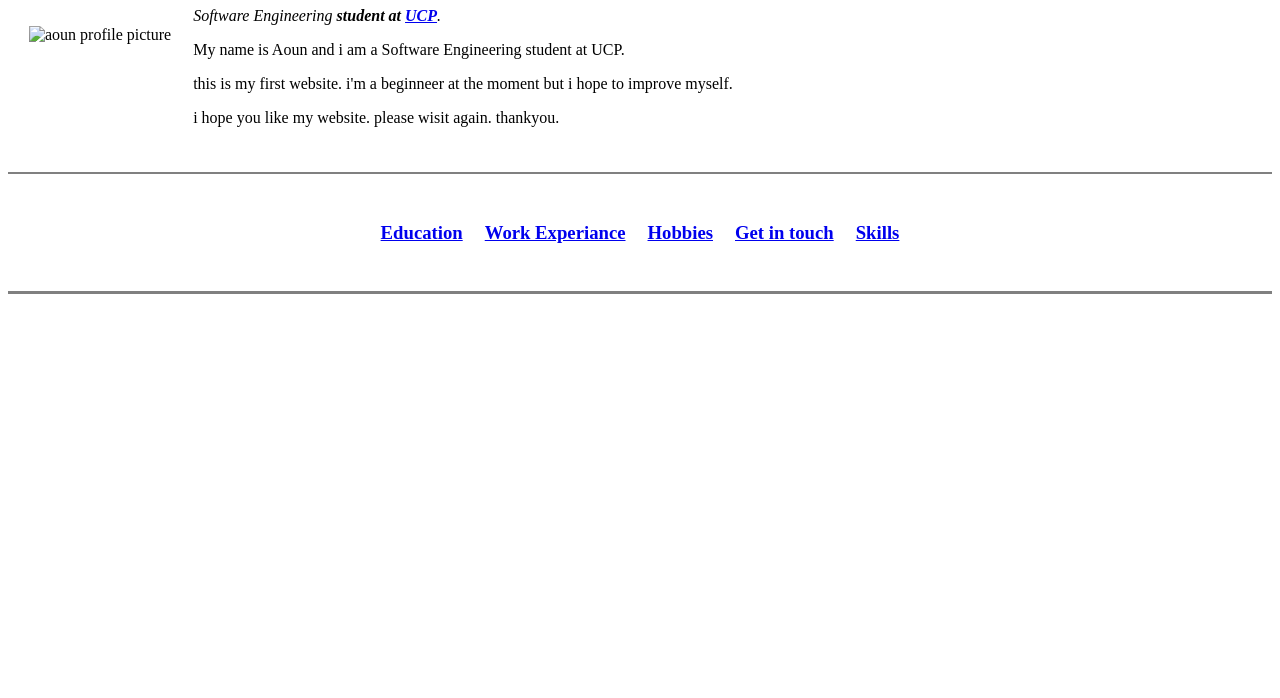
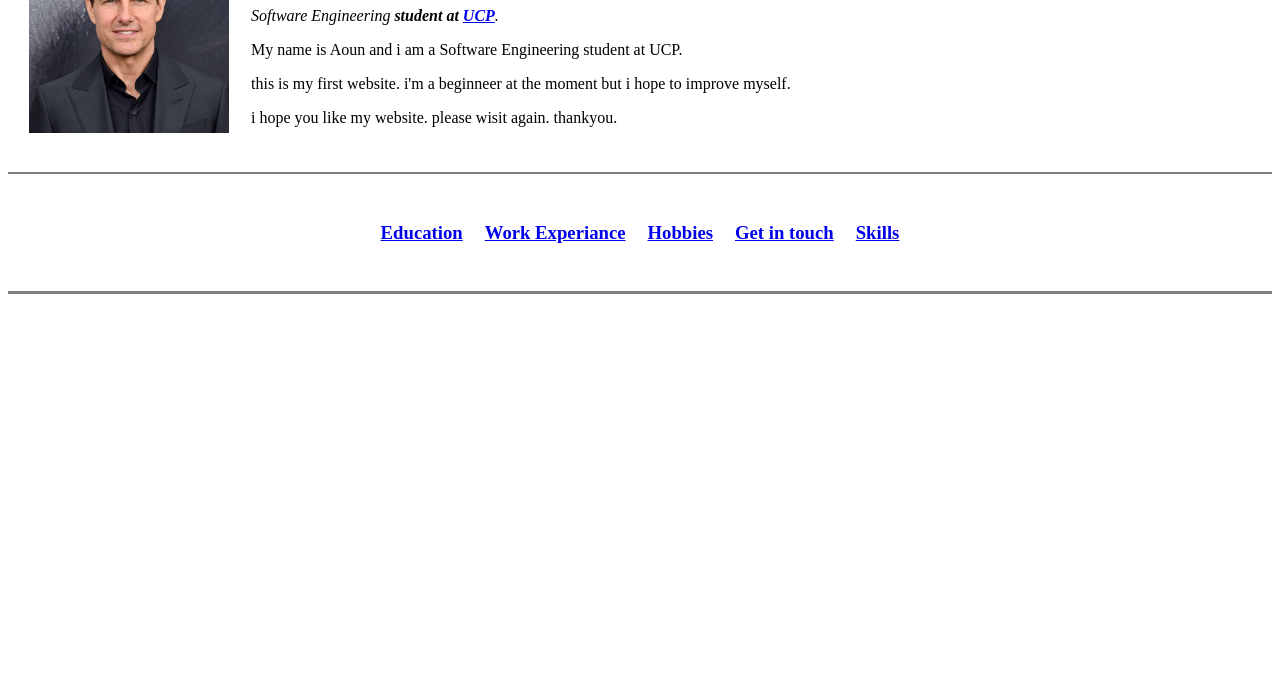
Before and after one commit to Aoun2686/cv, a plain HTML site: page index.html in a window 1280 px wide. Shown: the part 102-800 px from the top of the page. Drawn offline with Linux system fonts and the light colour scheme.

Commit message:
changed image directory

```diff
--- a/index.html
+++ b/index.html
@@ -9,7 +9,7 @@
 <body>
   <table cellspacing="20">
     <tr>
-      <td><img src="images/aoun.jpg" alt="aoun profile picture" width="200" height="200"></td>
+      <td><img src="aoun.jpg" alt="aoun profile picture" width="200" height="200"></td>
       <td>  <h1>AOUN MUHAMMAD</h1>
           <p><em>Software Engineering <strong>student at <a href="https://www.ucp.edu.pk/">UCP</a></strong>.</em></p>
           <p>My name is Aoun and i am a Software Engineering student at UCP.</p>
```
